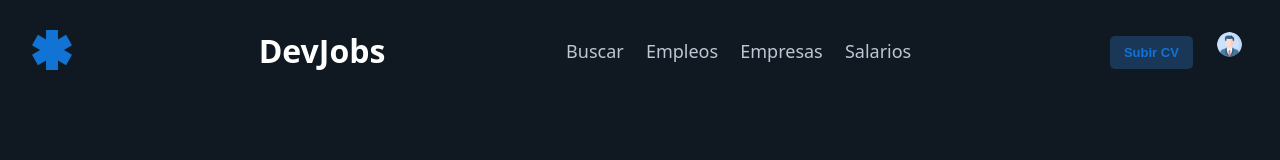
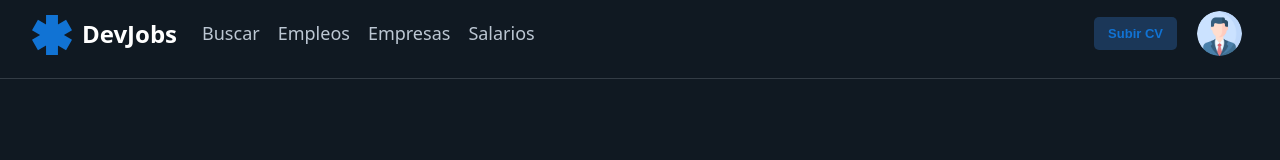
Before and after one commit to encantosbyreni/DevJobs, a plain HTML site: page resultados_busqueda/search.html in a window 1280 px wide. Drawn offline with Linux system fonts and the light colour scheme.

Commit message:
Se agrega hr en html y se agrega mas estilo a header

```diff
--- a/resultados_busqueda/search.css
+++ b/resultados_busqueda/search.css
@@ -8,6 +8,7 @@
     --secondary-button-color: #334154;
     --secondary-gray-color: #bcc7d3;
    --font-primary: system-ui, -apple-system, BlinkMacSystemFont, 'Segoe UI', Roboto, Oxygen, Ubuntu, Cantarell, 'Open Sans', 'Helvetica Neue', sans-serif;
+   --secondary-fill-color-hover: #224874;
 }
 body {
     background-color: var(--background-color);
@@ -20,14 +21,30 @@ header {
     justify-content: space-between;
     margin-left: 20px;
     margin-right: 20px;
+    height: 50px;
 }
 .logo {
-    width: 50px;
-    height: 50px;
+    width: 44px;
+    height: 44px;
     fill: var(--fill-color);
+    margin-bottom: auto;
+    margin-top: auto;
+    margin-right: 10px;
+}
+.logo:hover{
+    cursor: pointer;
 }
 .title-web {
     color: var(--titles-color);
+    margin-right: 25px;
+}
+.title-web:hover{
+    cursor: pointer;
+}
+.links{
+    display: flex;
+    flex-direction: row;
+    align-items: center;
 }
 .links a {
     color: var(--secondary-gray-color);
@@ -35,6 +52,15 @@ header {
     margin-right: 18px;
     text-decoration: none;
     font-size: 18px;
+}
+.links a:hover{
+    color: var(--fill-color);
+    cursor: pointer;
+}
+.perfil{
+    display: flex;
+    flex-direction: row;
+    align-items: center;
 }
 .post-cv {
     background-color: var(--secondary-fill-color);
@@ -47,10 +73,24 @@ header {
     cursor: pointer;
     margin-right: 10px;
 }
+.post-cv:hover {
+    background-color: var(--secondary-fill-color-hover);
+}
 .perfil-img {
-    width: 25px;
-    height: 25px;
+    width: 45px;
+    height: 45px;
     border-radius: 50%;
     margin-right: 10px;
     margin-left: 10px;
+    cursor: pointer;
 }
+header hr {
+    border: none;
+    height: 1px;
+    background-color: var(--secondary-gray-color);
+    width: 100%;
+    opacity: 0.2;
+    position: absolute;
+    top: 70px;
+    left: 0;
+}
--- a/resultados_busqueda/search.html
+++ b/resultados_busqueda/search.html
@@ -7,9 +7,9 @@
 </head>
 <body>
     <header class="header">
+        <section class="links">
         <svg class="logo" xmlns="http://www.w3.org/2000/svg"><path clip-rule="evenodd" d="M12.0799 24L4 19.2479L9.95537 8.75216L18.04 13.4961L18.0446 4H29.9554L29.96 13.4961L38.0446 8.75216L44 19.2479L35.92 24L44 28.7521L38.0446 39.2479L29.96 34.5039L29.9554 44H18.0446L18.04 34.5039L9.95537 39.2479L4 28.7521L12.0799 24Z" ></path></svg>
         <h1 class="title-web">DevJobs</h1>
-        <section class="links">
             <a href="">Buscar</a>
             <a href="">Empleos</a>
             <a href="">Empresas</a>
@@ -19,6 +19,7 @@
             <button class="post-cv">Subir CV</button>
             <img class="perfil-img" src="perfil.png" alt="Perfil">
         </section>
+        <hr>
     </header>
 </body>
 </html>
```
